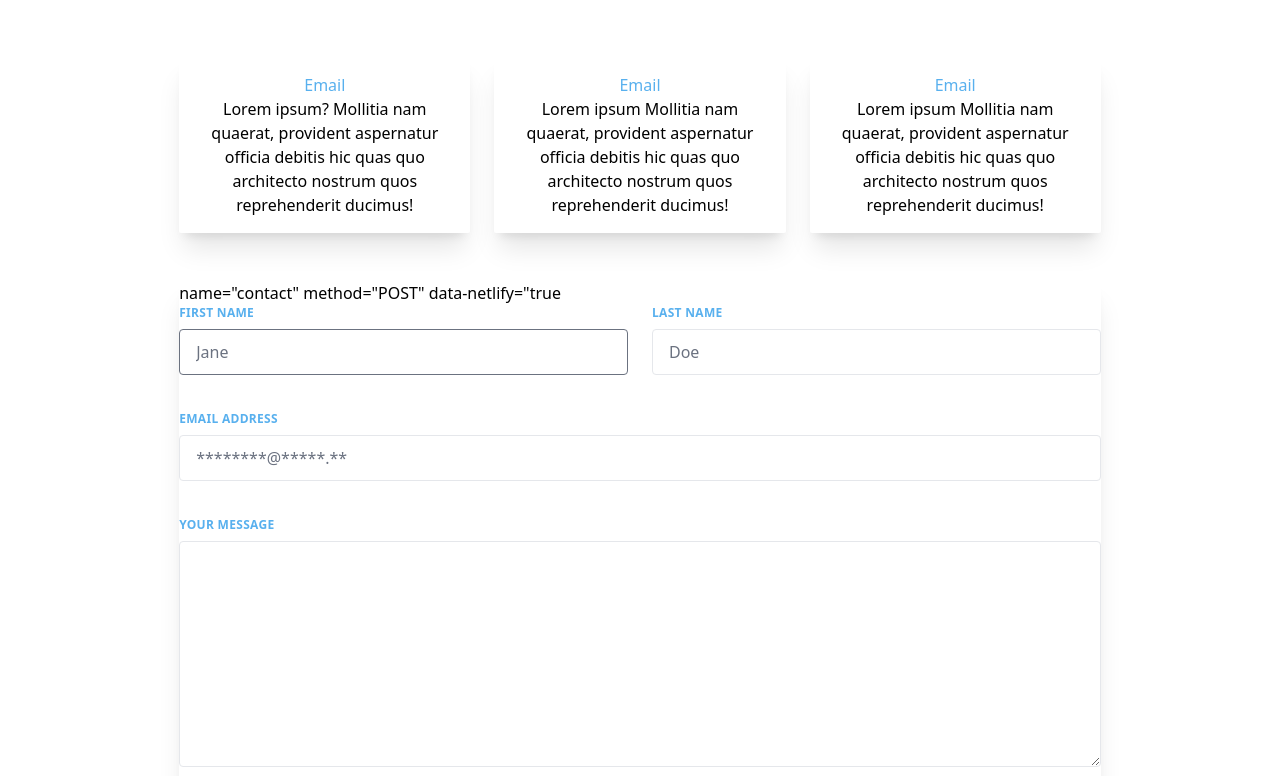
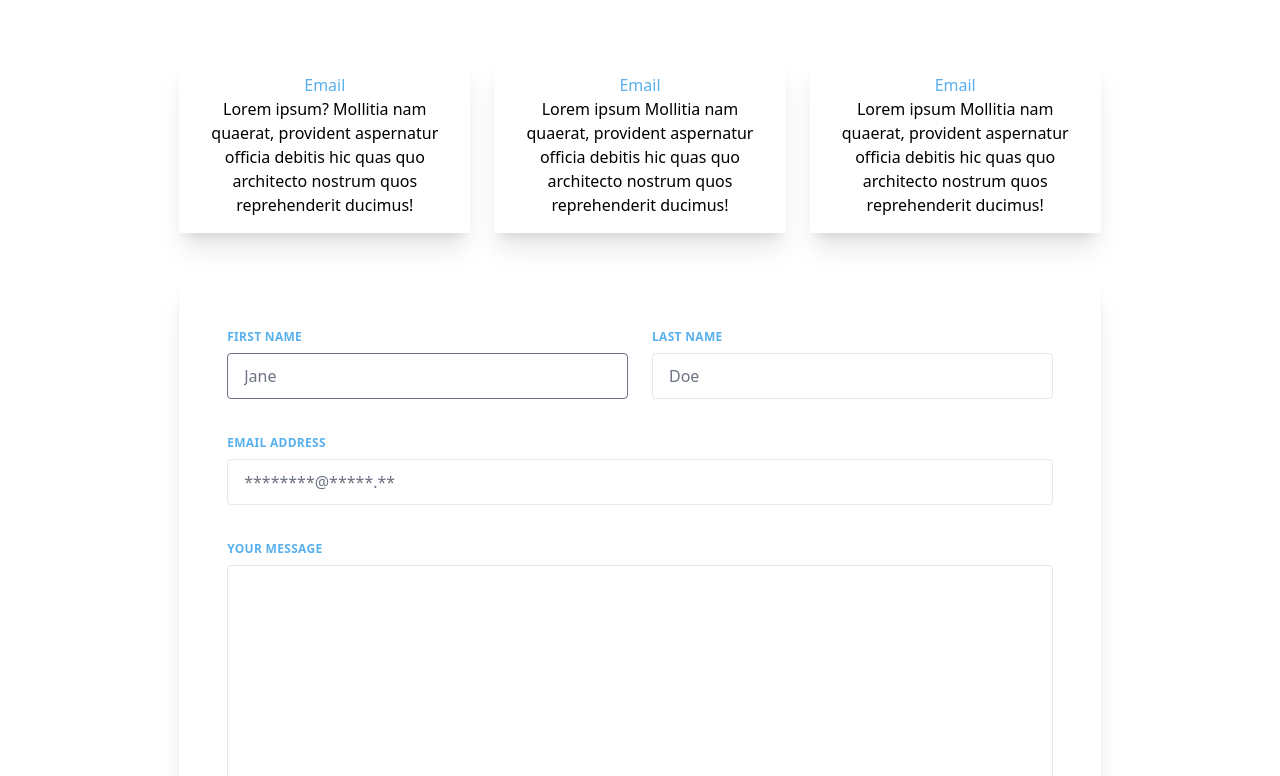
Before and after one commit to Ahtsham110/Bluedesh, a website built with Vite: page contact.html in a window 1280 px wide. Shown: the part 159-935 px from the top of the page. Built offline with nearby package versions, Linux system fonts and the light colour scheme.

Commit message:
Update contact.html

```diff
--- a/contact.html
+++ b/contact.html
@@ -180,8 +180,7 @@
     <!-- Form -->
 
     <div class="shadow-xl bg-white rounded-sm md:w-4/5 mx-auto">
-         name="contact" method="POST" data-netlify="true
-      <form name="contact" method="POST" data-netlify="true class="shadow-sm bg-white rounded-sm p-12">
+      <form name="contact" method="POST" data-netlify="true" class="shadow-sm bg-white rounded-sm p-12" >
         <div class="flex flex-wrap -mx-3 mb-6">
           <div class="w-full md:w-1/2 px-3 mb-6 md:mb-0">
             <label class="block uppercase tracking-wide text-primary text-xs font-bold mb-2" for="grid-first-name">
```
